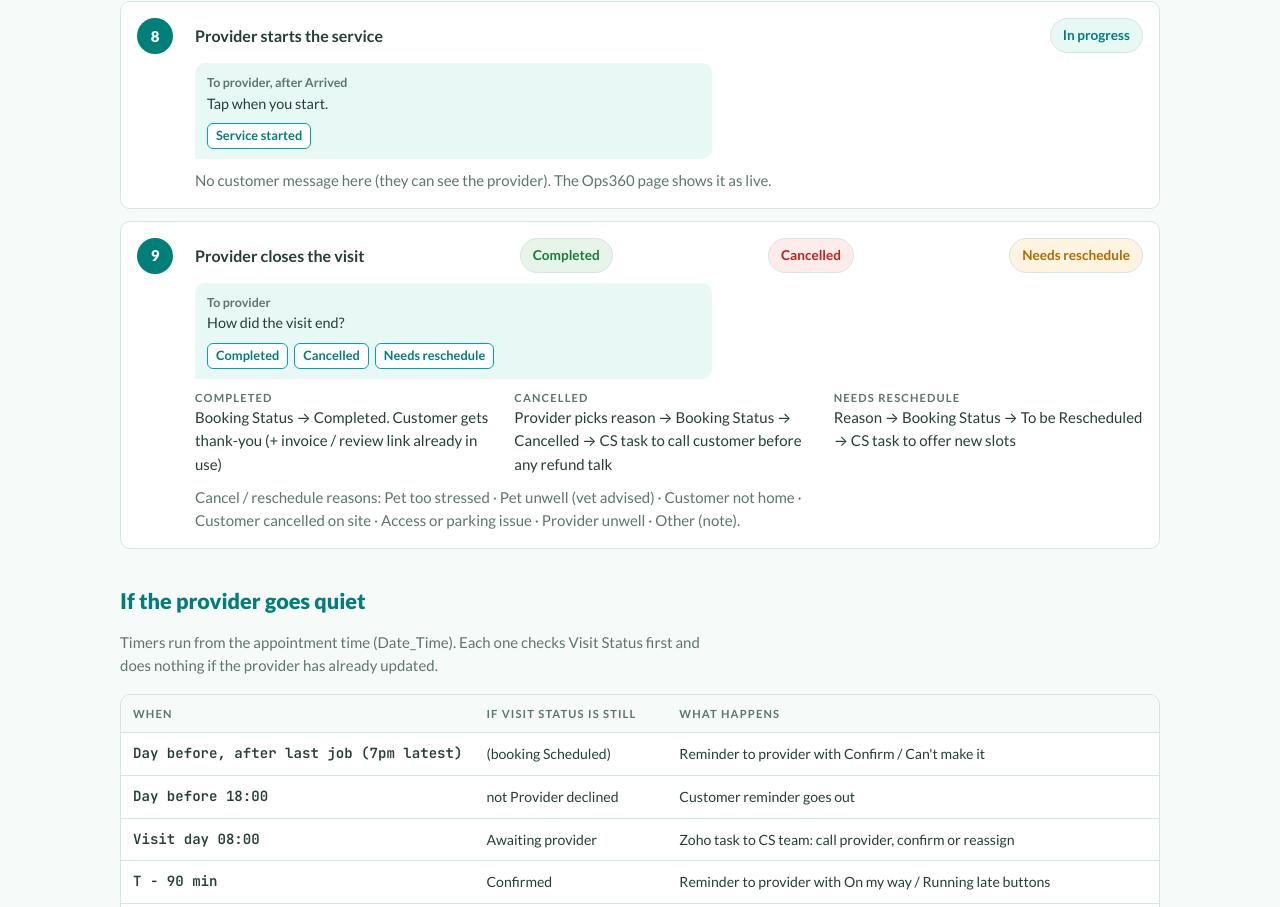
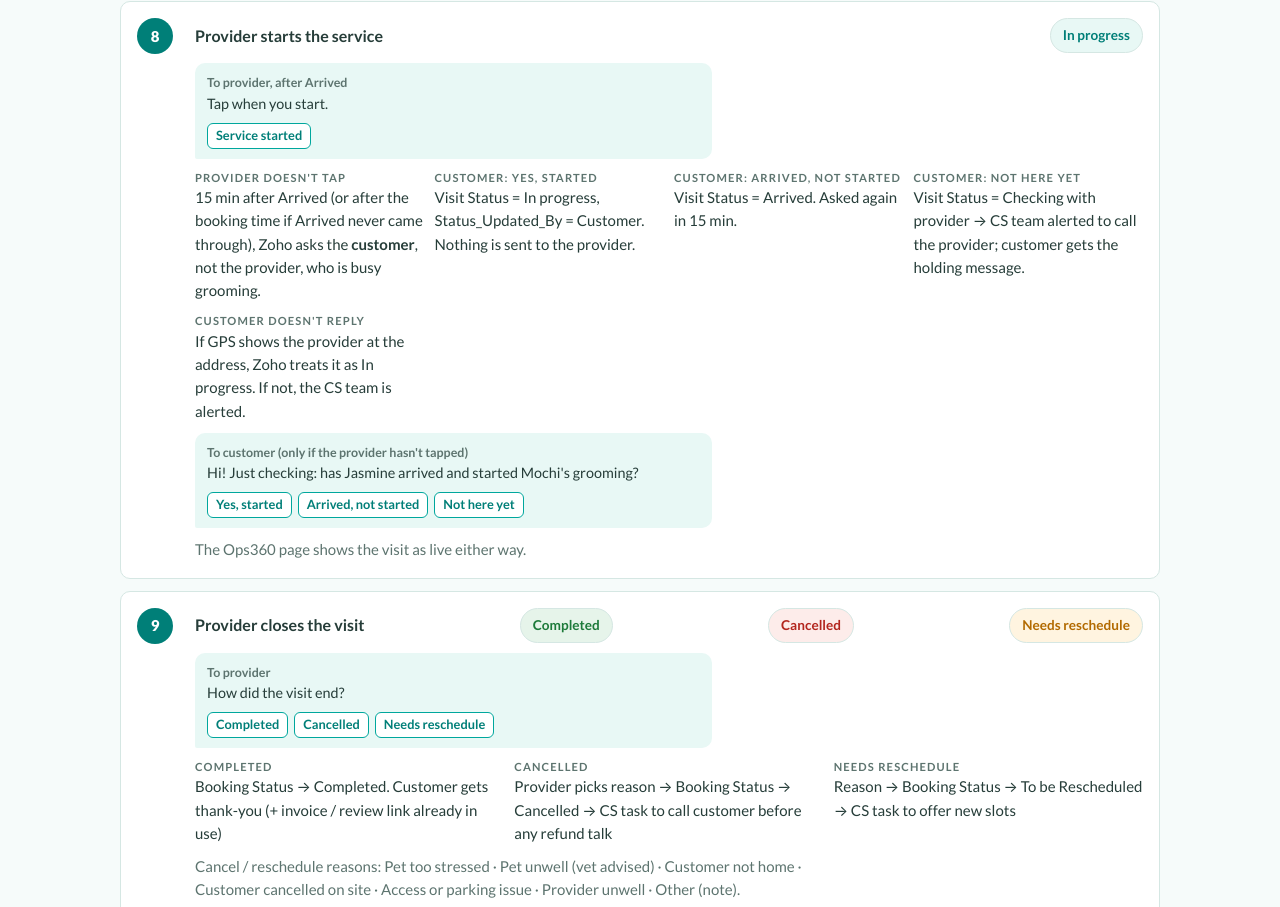
Before and after one commit to pawslyOps/pawkit-provider-status, a plain HTML site: page docs/index.html in a window 1280 px wide. Shown: the part 3360-4267 px from the top of the page. Drawn offline with Linux system fonts and the light colour scheme; a script that the page names is missing.

Commit message:
Ask the customer when the provider doesn't tap Service started
Co-Authored-By: Claude Opus 5.5 <noreply@anthropic.com>

```diff
--- a/docs/index.html
+++ b/docs/index.html
@@ -212,7 +212,16 @@ footer{color:var(--muted);font-size:.82rem}
       <div class="step-head"><h3>Provider starts the service</h3><span class="pill">In progress</span></div>
       <div class="msg"><div class="who">To provider, after Arrived</div>Tap when you start.
         <div class="btns"><span>Service started</span></div></div>
-      <p class="sub">No customer message here (they can see the provider). The Ops360 page shows it as live.</p>
+      <div class="kv">
+        <div><div class="k">Provider doesn't tap</div>15 min after Arrived (or after the booking time if Arrived never came through), Zoho asks the <b>customer</b>, not the provider, who is busy grooming.</div>
+        <div><div class="k">Customer: Yes, started</div>Visit Status = In progress, Status_Updated_By = Customer. Nothing is sent to the provider.</div>
+        <div><div class="k">Customer: Arrived, not started</div>Visit Status = Arrived. Asked again in 15 min.</div>
+        <div><div class="k">Customer: Not here yet</div>Visit Status = Checking with provider → CS team alerted to call the provider; customer gets the holding message.</div>
+        <div><div class="k">Customer doesn't reply</div>If GPS shows the provider at the address, Zoho treats it as In progress. If not, the CS team is alerted.</div>
+      </div>
+      <div class="msg"><div class="who">To customer (only if the provider hasn't tapped)</div>Hi! Just checking: has Jasmine arrived and started Mochi's grooming?
+        <div class="btns"><span>Yes, started</span><span>Arrived, not started</span><span>Not here yet</span></div></div>
+      <p class="sub">The Ops360 page shows the visit as live either way.</p>
     </div></div>
 
     <div class="step"><div class="num">9</div><div class="step-body">
@@ -245,6 +254,7 @@ footer{color:var(--muted);font-size:.82rem}
       <tr><td class="t">No GPS for 10 min</td><td>On the way / Delayed / Nearby</td><td>Alert to CS team: provider's location stopped (page closed or phone locked). Call provider</td></tr>
       <tr><td class="t">ETA + 10 min</td><td>On the way / Delayed</td><td>Alert to CS team: call provider, update ETA</td></tr>
       <tr><td class="t">T + 30 min</td><td>not Arrived</td><td>Marked late over 30 min → Escalation SOP flag for the CS team</td></tr>
+      <tr><td class="t">Arrived + 15 min (or T + 15 min)</td><td>Arrived / not In progress</td><td>Ask the customer: started / arrived, not started / not here yet. No message to the provider</td></tr>
       <tr><td class="t">End_Time + 60 min</td><td>In progress / Arrived</td><td>Ask provider to close; then CS task</td></tr>
     </tbody>
   </table></div>
@@ -297,7 +307,8 @@ stateDiagram-v2
   OnTheWay --> Nearby: Google Maps within 2 km or 10 min
   Delayed --> Nearby: Google Maps within 2 km or 10 min
   Nearby --> Arrived: within 100 m or tap Arrived
-  Arrived --> InProgress: Service started
+  Arrived --> InProgress: Provider taps or customer confirms
+  Arrived --> Checking: Customer says not here yet
   InProgress --> Completed
   InProgress --> Cancelled
   InProgress --> Reschedule
@@ -317,7 +328,7 @@ stateDiagram-v2
     <tbody>
       <tr><td><b>Visit_Status</b> <span class="tag new">new</span></td><td>Picklist</td><td>The live status above. Drives every message.</td></tr>
       <tr><td><b>Status_Updated_At</b> <span class="tag new">new</span></td><td>Date/time</td><td>Last change; timers compare against it</td></tr>
-      <tr><td><b>Status_Updated_By</b> <span class="tag new">new</span></td><td>Picklist / text</td><td>Provider (WhatsApp) or the CS team member who called</td></tr>
+      <tr><td><b>Status_Updated_By</b> <span class="tag new">new</span></td><td>Picklist / text</td><td>Provider (WhatsApp), Customer (WhatsApp), GPS, or the CS team member who called</td></tr>
       <tr><td><b>Provider_ETA</b> <span class="tag new">new</span></td><td>Date/time</td><td>Shown to customer; ETA + 10 min check</td></tr>
       <tr><td><b>Delay_Reason</b> <span class="tag new">new</span></td><td>Picklist</td><td>Traffic, previous visit ran over, etc.</td></tr>
       <tr><td><b>Delay_Minutes</b> <span class="tag new">new</span></td><td>Number</td><td>15 / 30 / 45 / 60+; over 30 = SOP flag</td></tr>
@@ -347,7 +358,8 @@ stateDiagram-v2
       <li>On-site: Service started (Nearby and Arrived come from Google Maps)</li>
       <li>Close: Completed / Cancelled / Needs reschedule</li>
     </ul></div>
-    <div class="card"><h3>To customers (8)</h3><ul>
+    <div class="card"><h3>To customers (9)</h3><ul>
+      <li>Has your provider started? Yes, started / Arrived, not started / Not here yet (only if the provider hasn't tapped)</li>
       <li>Day-before reminder (unless the provider cancels)</li>
       <li>Checking with your provider (holding message)</li>
       <li>Provider on the way (+ ETA, + link in phase 2)</li>
@@ -375,7 +387,7 @@ stateDiagram-v2
   <div class="cols">
     <div class="card hl"><div class="eyebrow">Phase 1a · about 1 week</div><h3>WhatsApp buttons + CS fallback</h3><ul>
       <li>New fields and status log in Zoho</li>
-      <li>14 templates submitted to Meta</li>
+      <li>15 templates submitted to Meta</li>
       <li>Job offers with buttons, queue and quiet times</li>
       <li>Replace the current reminder emails if they overlap</li>
       <li>Zoho workflow per status change → WOZTELL send</li>
```
